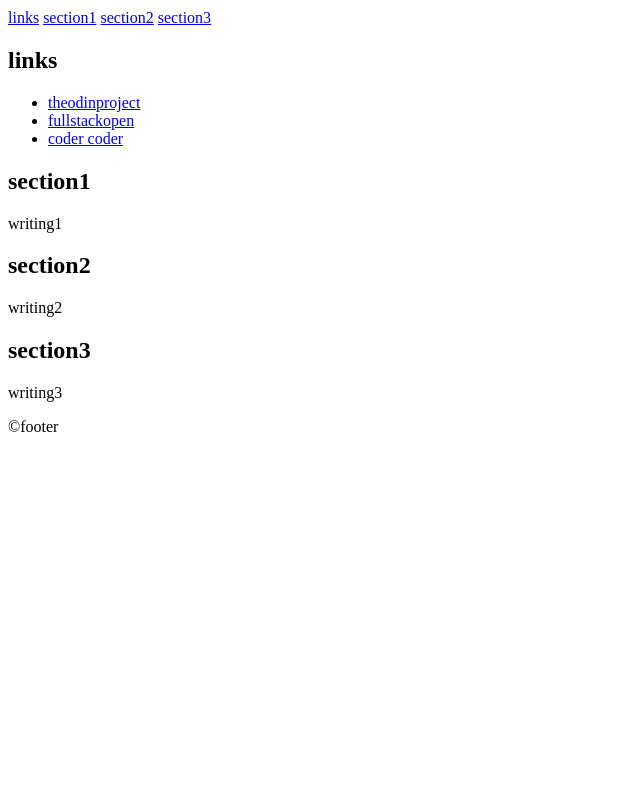
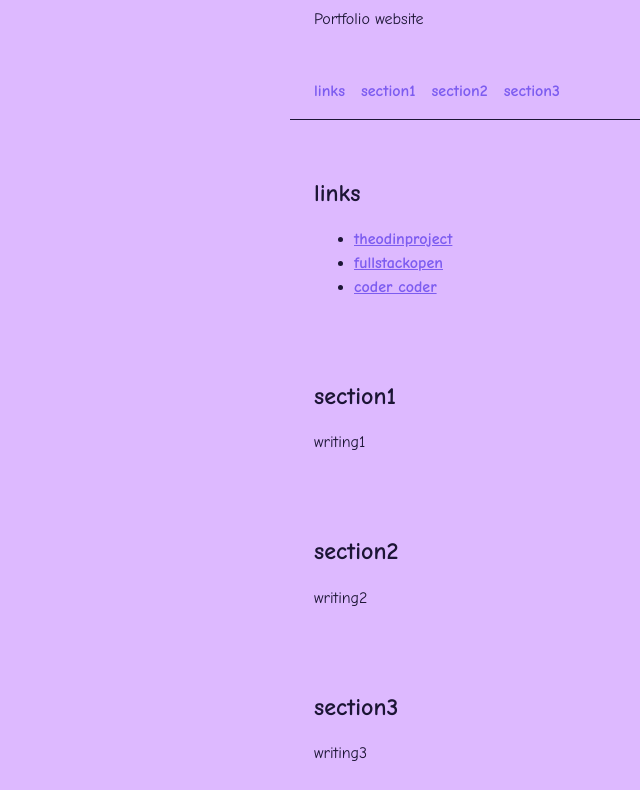
Before and after one commit to sloth-ian/portfolio-website, a plain HTML site: page index.html in a window 1280 px wide. Shown: the part 105-895 px from the top of the page, without its empty margins (0-640 px from the left). Before the commit the page ends 800 px from the top, so only its background shows below. Drawn offline with Linux system fonts and the light colour scheme.

Commit message:
made styles.css and set index.html folder locations for styles.css and script.js

```diff
--- a/index.html
+++ b/index.html
@@ -7,8 +7,8 @@
   <meta name="description" content="portfolio website">
 
   <!-- I need to make styles.css and script.js to run these -->
-  <link rel="stylesheet" href="css/styles.css">
-  <script src="js/script.js" defer></script>
+  <link rel="stylesheet" href="website/css/styles.css">
+  <script src="website/js/script.js" defer></script>
 </head>
 <body>
 
@@ -19,7 +19,7 @@
 
   <!-- navigation bar to jump to the different sections -->
   <nav id="nav" aria-label="Sections">
-    <a href="links">links</a>
+    <a href="#links">links</a>
     <a href="#section1">section1</a>
     <a href="#section2">section2</a>
     <a href="#section3">section3</a>
@@ -51,7 +51,7 @@
   </main>
 
   <footer>
-    <p>&copy;footer</p>
+    <p>footer</p>
   </footer>
 
 </body>
--- /dev/null
+++ b/website/css/styles.css
@@ -0,0 +1,75 @@
+/* main colors for stuff */
+:root {
+  --bg: #a13dff5b;       /* page background - periwinkle*/
+  --text: #1c1535;     /* main text - black*/
+  --accent: #7c5cf0;   /* links - blue */
+}   /* reminder add dark mode */
+
+* {     /* applies to everything cus of the * */
+  box-sizing: border-box;   /* shrinks the box padding so dimensions are stable (better than content-box?) */
+}
+
+/* main page body stuff */
+body {
+  margin: 0;    /* all sides 0 margin so body goes everywhere */
+  background: var(--bg);    /* colors the background periwinkle */
+  color: var(--text);   /* text color */
+  font-family: "Comic Sans MS", "Chalkboard SE", cursive, sans-serif;
+    /* windows comics sans, apple chalkboard, other is cursive and then sans-serif - CHANGE IT TO SOMETHING BETTER LATER*/
+  line-height: 1.5;     /* 1.5 line spacing */
+}
+
+/* headers */
+h1, h2 {
+  line-height: 1.15;    /* 1.15 line spacing */
+}
+
+/* paragraphs */
+p {
+
+}
+
+/* hyperlinks */
+a {
+  color: var(--accent);
+  font-weight: 600;     /* bold text */
+}
+
+/* head foot section */
+header, nav, main, footer {
+  max-width: 700px;       /* max width of sentence/line */
+  margin: 0 auto;         /* center text */
+  padding: 1rem 1.5rem;     /* spacing (rem is default font size) */
+}
+
+header {
+  padding-top: 2rem;    /* extra padding for top */
+}
+
+nav {   /* navigation bar */
+  display: flex;          /* horizontal navbar (CSS FlexBox) */
+  flex-wrap: wrap;        /* becomes new line if too thin */
+  gap: 1rem;    /* gap between each link */
+  border-bottom: 1px solid;     /* bottom border bar 1 px thick solid bar */
+}
+
+nav a {     /* links in nav bar */
+  text-decoration: none;    /* no underline */
+}
+
+nav a:hover {   /* links in nav bar when you hover over them */
+  text-decoration: underline;   /* now underline */
+}
+
+section {   /* sections */
+  padding: 1.5rem 0;      /* space between sections */
+}
+
+footer {    /* footer */
+  font-size: .9rem;     /* slightly smaller */
+}
+
+/* whole thing */
+html {
+  scroll-behavior: smooth;  /* scrolls smoothly to link */
+}
```
Also changed, not shown: website/js/script.js (added).
